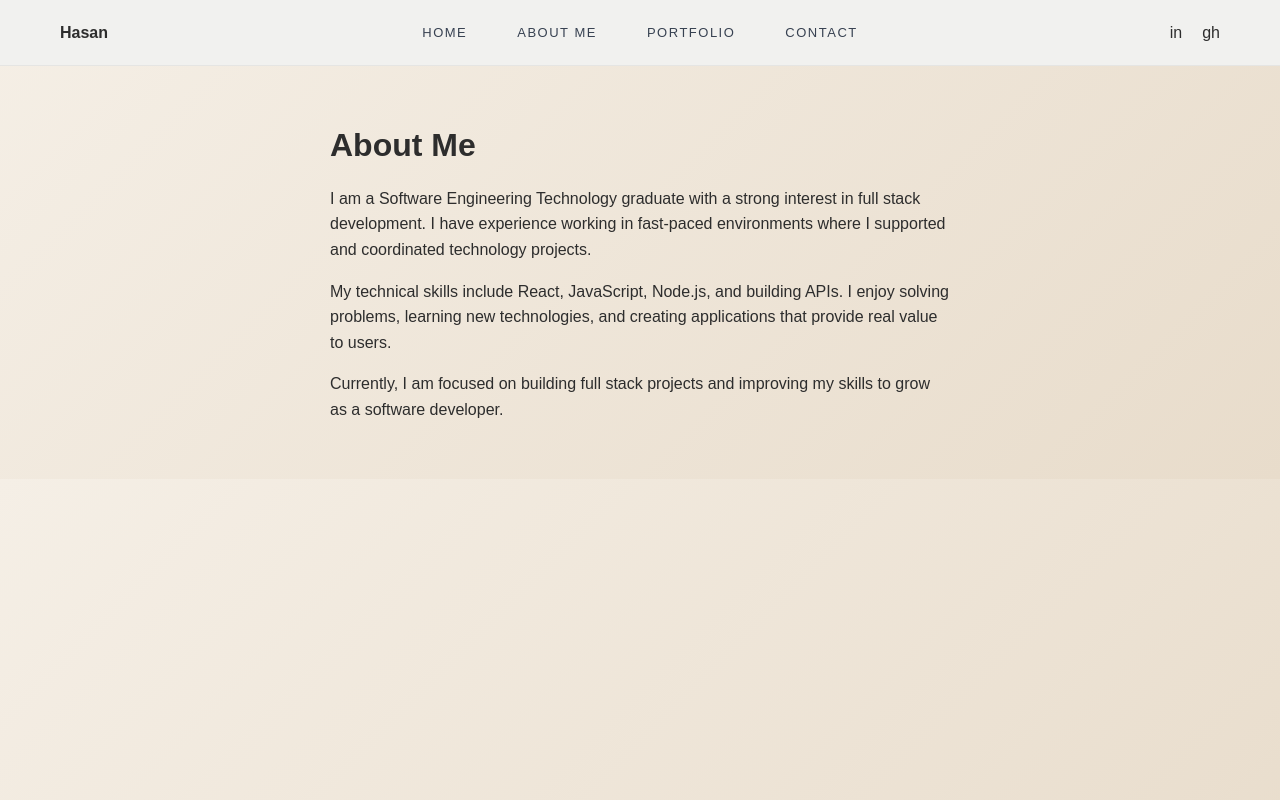
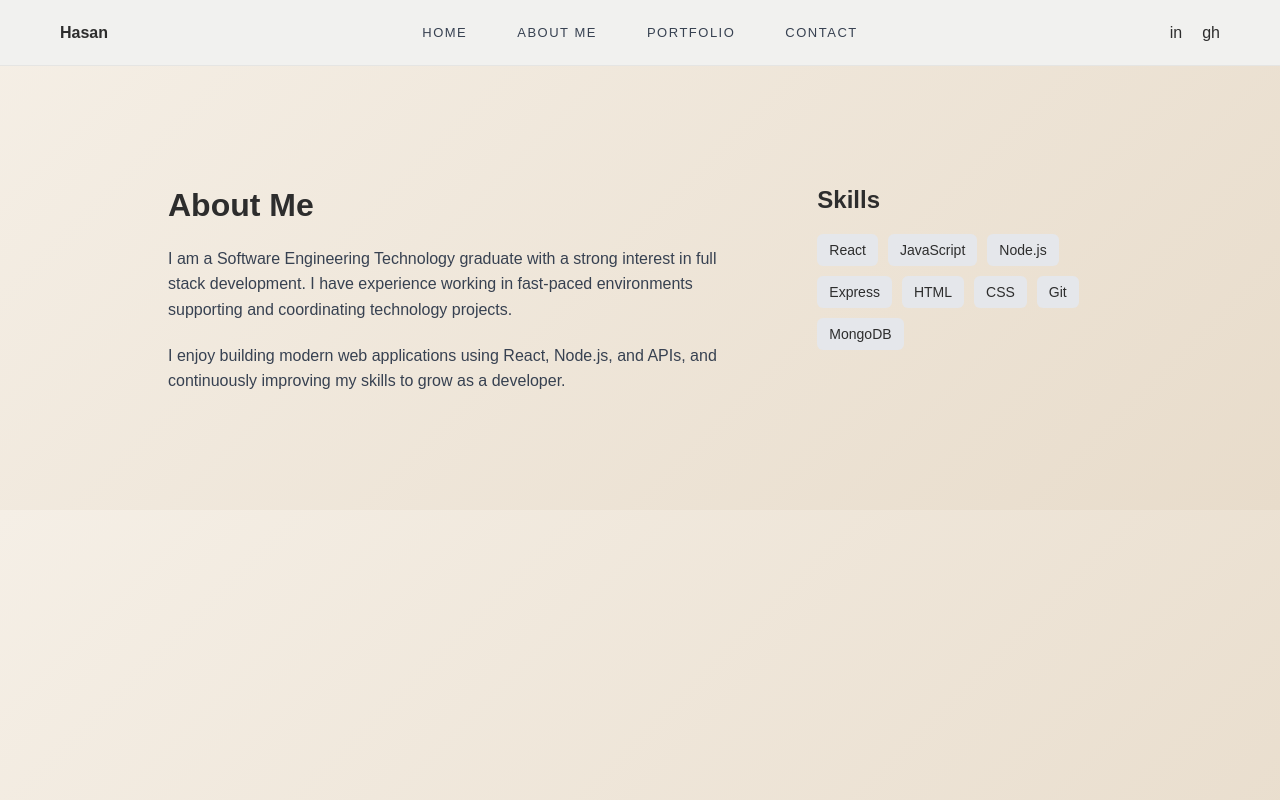
Before and after one commit to Has-has/portfolio, a React (Vite) app: page /about in a window 1280 px wide. Built offline with nearby package versions, Linux system fonts and the light colour scheme.

Commit message:
added featured project section

```diff
--- a/src/pages/About.jsx
+++ b/src/pages/About.jsx
@@ -1,27 +1,80 @@
 function About() {
   return (
-    <div style={{ padding: "40px", maxWidth: "700px", margin: "auto" }}>
-      <h1>About Me</h1>
+    <div style={styles.container}>
+      {/* LEFT SIDE */}
+      <div style={styles.left}>
+        <h1>About Me</h1>
 
-      <p style={{ lineHeight: "1.6", marginTop: "20px" }}>
-        I am a Software Engineering Technology graduate with a strong
-        interest in full stack development. I have experience working in
-        fast-paced environments where I supported and coordinated
-        technology projects.
-      </p>
+        <p style={styles.text}>
+          I am a Software Engineering Technology graduate with a strong
+          interest in full stack development. I have experience working in
+          fast-paced environments supporting and coordinating technology projects.
+        </p>
 
-      <p style={{ lineHeight: "1.6", marginTop: "15px" }}>
-        My technical skills include React, JavaScript, Node.js, and building
-        APIs. I enjoy solving problems, learning new technologies, and
-        creating applications that provide real value to users.
-      </p>
+        <p style={styles.text}>
+          I enjoy building modern web applications using React, Node.js, and APIs,
+          and continuously improving my skills to grow as a developer.
+        </p>
+      </div>
 
-      <p style={{ lineHeight: "1.6", marginTop: "15px" }}>
-        Currently, I am focused on building full stack projects and
-        improving my skills to grow as a software developer.
-      </p>
+      {/* RIGHT SIDE */}
+      <div style={styles.right}>
+        <h2>Skills</h2>
+
+        <div style={styles.skills}>
+          <span style={styles.tag}>React</span>
+          <span style={styles.tag}>JavaScript</span>
+          <span style={styles.tag}>Node.js</span>
+          <span style={styles.tag}>Express</span>
+          <span style={styles.tag}>HTML</span>
+          <span style={styles.tag}>CSS</span>
+          <span style={styles.tag}>Git</span>
+          <span style={styles.tag}>MongoDB</span>
+        </div>
+      </div>
     </div>
   );
 }
 
+const styles = {
+  container: {
+    display: "flex",
+    gap: "60px",
+    padding: "100px 10%",
+    maxWidth: "1200px",
+    margin: "0 auto",
+    flexWrap: "wrap",
+  },
+
+  left: {
+    flex: 2,
+    minWidth: "300px",
+  },
+
+  right: {
+    flex: 1,
+    minWidth: "250px",
+  },
+
+  text: {
+    marginTop: "20px",
+    lineHeight: "1.6",
+    color: "#374151",
+  },
+
+  skills: {
+    marginTop: "20px",
+    display: "flex",
+    flexWrap: "wrap",
+    gap: "10px",
+  },
+
+  tag: {
+    backgroundColor: "#e5e7eb",
+    padding: "8px 12px",
+    borderRadius: "6px",
+    fontSize: "14px",
+  },
+};
+
 export default About;
```
